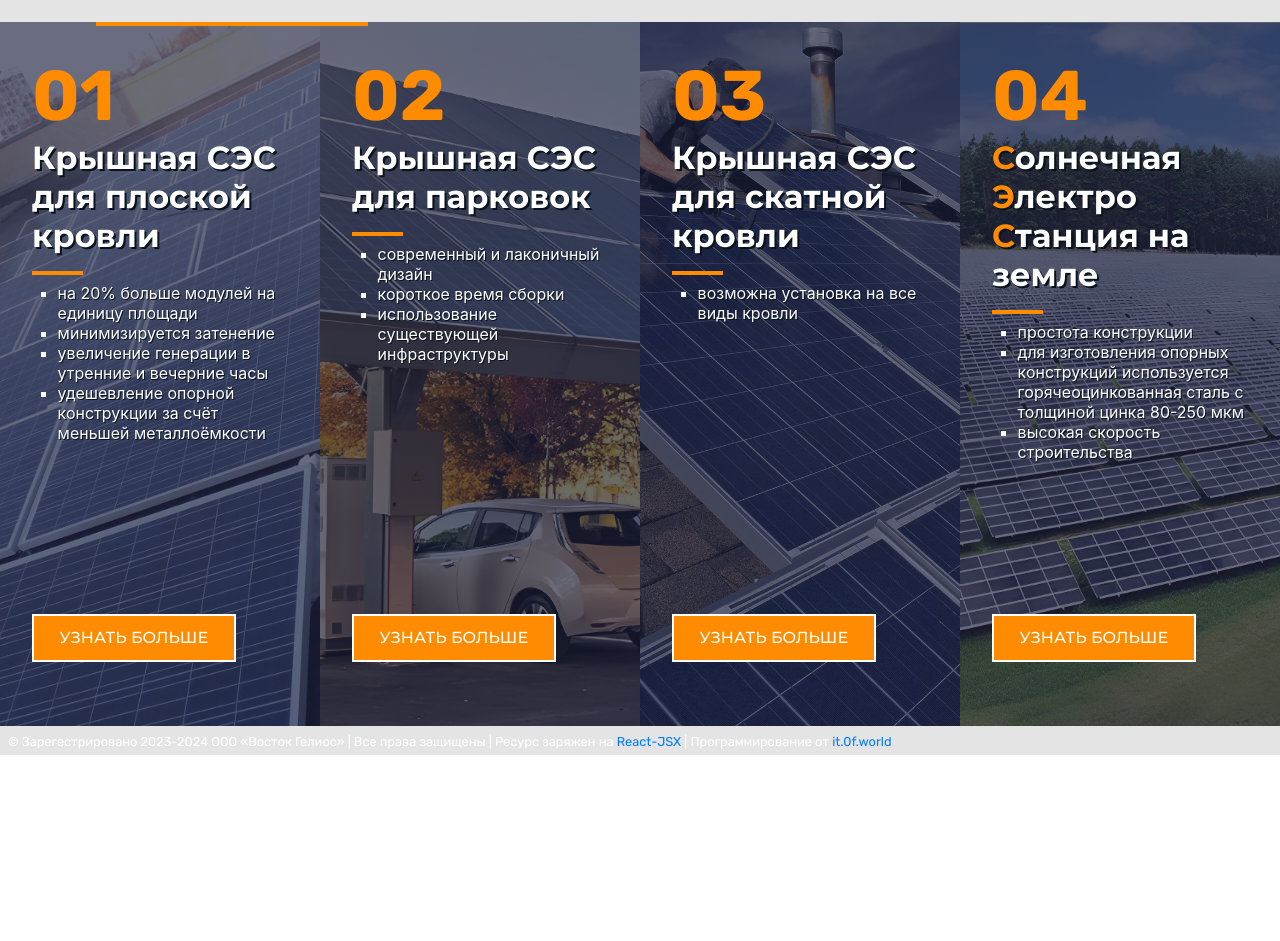
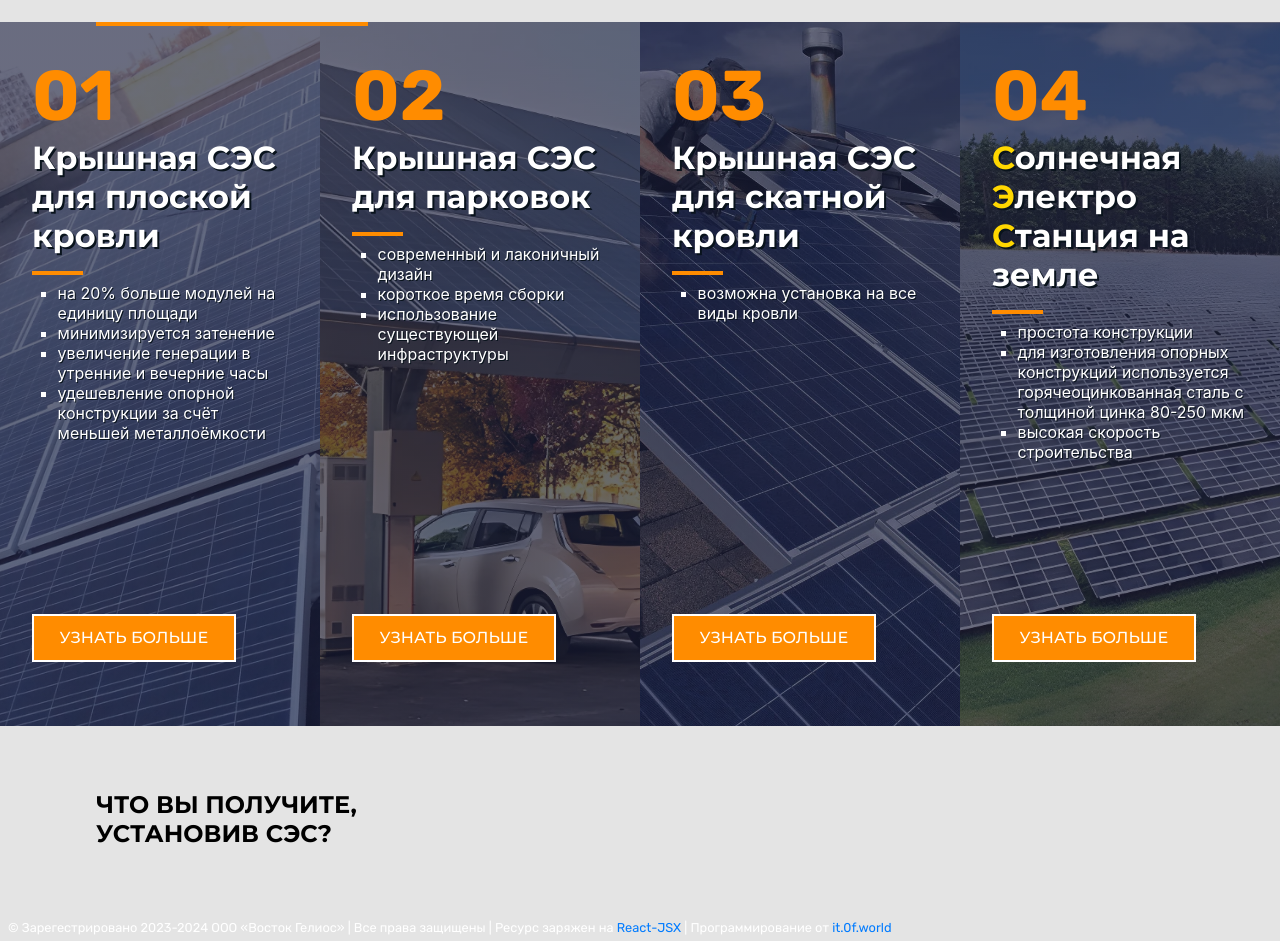
Before and after one commit to it-0f-world/vostok-gelios.ru, a React (Create React App) app: page / in a window 1280 px wide. Shown: the part 2240-3181 px from the top of the page. Before the commit the page ends 2995 px from the top, so only its background shows below. Built offline with nearby package versions, Linux system fonts and the light colour scheme.

Commit message:
installation block basically finished1

```diff
--- a/src/components/pages/main/installationVariants.jsx
+++ b/src/components/pages/main/installationVariants.jsx
@@ -59,7 +59,7 @@ export default function Types() {
                 <div className={style.b04}>
                     <div>
                         <p>04</p>
-                        <h2><span style={{ color: '#ff8c00' }}>С</span>олнечная <span style={{ color: '#ff8c00' }}>Э</span>лектро <br/><span style={{ color: '#ff8c00' }}>С</span>танция на земле</h2>
+                        <h2><span style={{ color: '#ffd700' }}>С</span>олнечная <span style={{ color: '#ffd700' }}>Э</span>лектро <br/><span style={{ color: '#ffd700' }}>С</span>танция на земле</h2>
                         <div style={{ backgroundColor: '#ff8c00', height: '4px', width: '20%'}}></div>
                         <ul>
                             <li>простота конструкции</li>
--- a/src/components/pages/main/main.jsx
+++ b/src/components/pages/main/main.jsx
@@ -1,12 +1,14 @@
 import Header from './header.jsx';
 import Types from "./sesTypes.jsx";
 import InstallVar from "./installationVariants.jsx";
+import Opportuninies from "./opportuninies.jsx";
 export default function Main() {
     return (
         <>
           <Header />
           <Types />
           <InstallVar />
+          <Opportuninies />
         </>
     )
 }
--- /dev/null
+++ b/src/components/pages/main/opportuninies.jsx
@@ -0,0 +1,13 @@
+import style from "./opportuninies.module.css";
+
+export default function opportuninies() {
+    return (
+        <div className={style.container}>
+            <div className={style.c1}>
+                <h2>ЧТО ВЫ ПОЛУЧИТЕ, <br/>УСТАНОВИВ СЭС?</h2>
+            </div>
+            <div className={style.c2}></div>
+            <div className={style.c3}></div>
+        </div>
+    );
+}
--- /dev/null
+++ b/src/components/pages/main/opportuninies.module.css
@@ -0,0 +1,4 @@
+.container {
+    display: flex;
+    padding: 4rem 6rem;
+}
```
